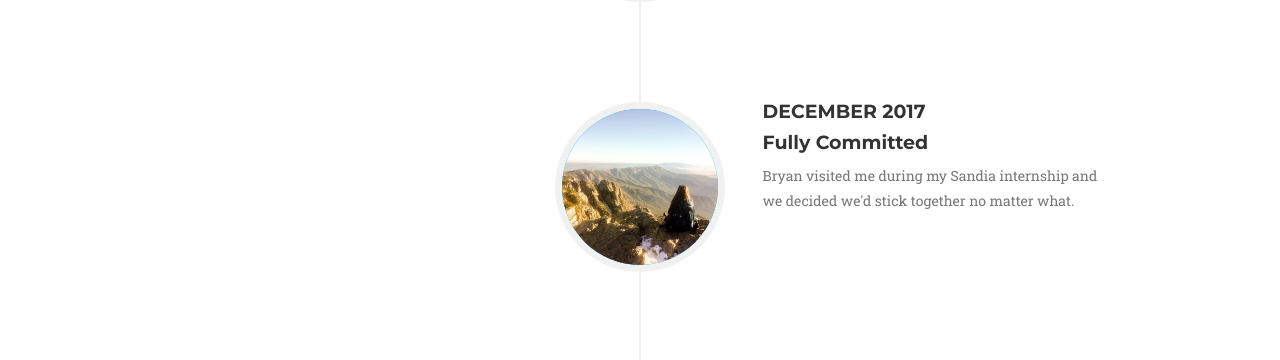
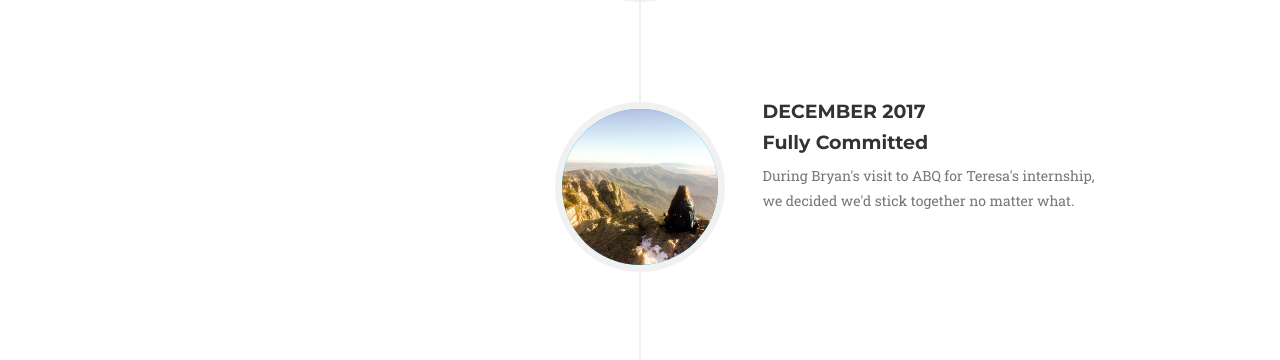
Before and after one commit to teresaportone/5years, a Jekyll site: the page built from index.html, in a window 1280 px wide and 1400 px high, scrolled down 2649 px. Shown: the part 428-788 px from the top of the window. Built offline with Jekyll 4.4.1, drawn with Linux system fonts in a browser that asks for light colours; some web fonts are replaced; part of the change alters nothing that is shown.

Commit message:
Fixed timeline, updated config file.

```diff
--- a/_config.yml
+++ b/_config.yml
@@ -1,5 +1,5 @@
-url: https://www.teresaportone.com
-baseurl: /5years/
+url: https://www.teresaportone.com/5years
+baseurl:
 
 # Site settings
 title: Bryan & Teresa's 5th Wedding Anniversary Extravaganza
--- a/_includes/timeline.html
+++ b/_includes/timeline.html
@@ -62,7 +62,7 @@
                                     <h4 class="subheading">Fully Committed</h4>
                                 </div>
                                 <div class="timeline-body">
-                                    <p class="text-muted">Bryan visited me during my Sandia internship and we decided we'd stick together no matter what.</p>
+                                    <p class="text-muted">During Bryan's visit to ABQ for Teresa's internship, we decided we'd stick together no matter what.</p>
                                 </div>
                             </div>
                         </li>
```
